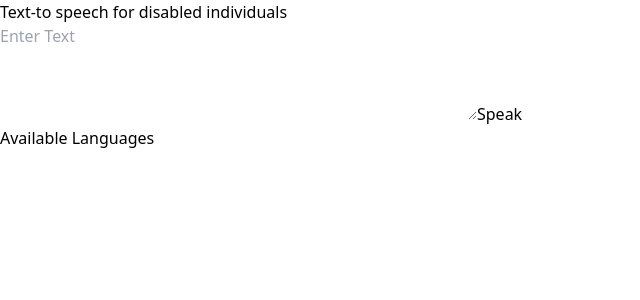
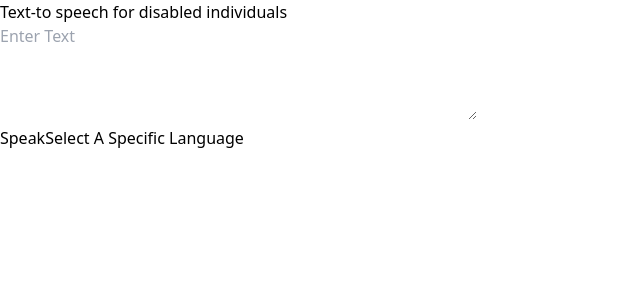
Before and after one commit to RahulGIT24/Text-To-Speech, a React (Vite) app: page / in a window 1280 px wide. Shown: the top 300 px of the page, without its empty margins (0-640 px from the left). Built offline with nearby package versions, Linux system fonts and the light colour scheme.

Commit message:
Commit 6

```diff
--- a/src/components/Input.jsx
+++ b/src/components/Input.jsx
@@ -1,4 +1,4 @@
-import React, { useEffect, useState } from "react";
+import React, { useEffect, useMemo, useState } from "react";
 import toast from "react-hot-toast";
 
 const Input = () => {
@@ -6,23 +6,25 @@ const Input = () => {
   const [selectLanguage, setSelectLanguage] = useState(null);
   const [languages, setLanguages] = useState([]);
 
-  useEffect(() => {
-    setLanguages(window.speechSynthesis.getVoices());
-  }, []);
+  // const languages = window.speechSynthesis.getVoices()
+  // console.log(languages)
 
   const onClick = () => {
     if (!title) {
       toast.error("Please Provide name");
       return;
     }
-    if (!selectLanguage) {
-      toast.error("Please Select A language");
-      return;
-    }
+
     const msg = new SpeechSynthesisUtterance();
     msg.text = title;
+    if (selectLanguage) {
       msg.lang = selectLanguage.lang;
+    }
     window.speechSynthesis.speak(msg);
+  };
+
+  const getLanguages = () => {
+    setLanguages(window.speechSynthesis.getVoices());
   };
 
   return (
@@ -43,20 +45,31 @@ const Input = () => {
           }}
           id="title"
         />
+        <div className="flex justify-center items-center">
           <button
-          className="mt-4 bg-purple-700 border border-purple-700 rounded-xl px-7 py-3 outline-none text-white hover:bg-gray-200 hover:text-purple-700 "
+            className="mt-4 bg-purple-700 border border-purple-700 mx-2 rounded-xl px-7 py-3 outline-none text-white hover:bg-gray-200 hover:text-purple-700 "
             onClick={onClick}
           >
             Speak
           </button>
+          <button
+            className="mt-4 bg-purple-700 border border-purple-700 mx-2 rounded-xl px-7 py-3 outline-none text-white hover:bg-gray-200 hover:text-purple-700 "
+            onClick={getLanguages}
+          >
+            Select A Specific Language
+          </button>
+        </div>
+        {languages.length > 0 && (
           <h1 className="text-white text-5xl my-5 font-bold text-center">
             Available Languages
           </h1>
+        )}
         <div className="w-full flex justify-center flex-wrap">
-          {languages &&
-            languages.map((item, index) => (
+          {languages.length>0 && languages.map((item, index) => (
             <div
-                className={"bg-transparent text-white min-w-[20rem] max-w-full border border-purple-400 px-3 h-[12vh]  mx-2 my-2 cursor-pointer flex flex-col justify-center items-center common"}
+              className={
+                "bg-transparent text-white min-w-[20rem] max-w-full border border-purple-400 px-3 h-[12vh]  mx-2 my-2 cursor-pointer flex flex-col justify-center items-center common"
+              }
               key={index}
               id={index}
               onClick={() => {
```
Lines whose indentation alone changed are shown as unchanged.
